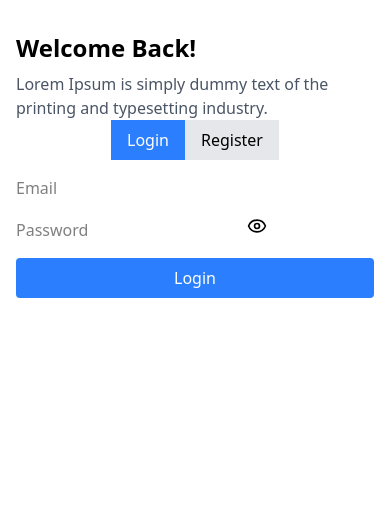
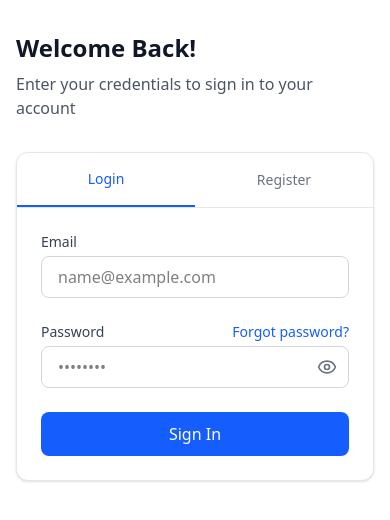
Before and after one commit to shahid123s/SkillSync, a React (Vite) app in the folder frontend/: page /auth in a window 390 px wide. Shown: the top 520 px of the page. Built offline with nearby package versions, Linux system fonts and the light colour scheme.

Commit message:
design of login change

```diff
--- a/frontend/src/components/user/AuthPage/AuthForm.jsx
+++ b/frontend/src/components/user/AuthPage/AuthForm.jsx
@@ -1,14 +1,9 @@
 import { useState } from "react";
 import { useNavigate } from "react-router-dom";
-import { Eye, EyeOff } from "lucide-react";
-import { useDispatch } from "react-redux";
-import { login } from "../../../store/userSlice"; // Redux async thunk for login
-import { axiosInstance } from "../../../utils/axios";
+import { Eye, EyeOff, Loader2 } from "lucide-react";
 
 export default function AuthForm({ isRegister, setIsRegister }) {
   const navigate = useNavigate();
-  const dispatch = useDispatch();
-
   const [formData, setFormData] = useState({
     fullname: "",
     email: "",
@@ -19,12 +14,10 @@ export default function AuthForm({ isRegister, setIsRegister }) {
   const [loading, setLoading] = useState(false);
   const [error, setError] = useState("");
 
-  // Handle input changes
   const handleChange = (e) => {
     setFormData({ ...formData, [e.target.name]: e.target.value });
   };
 
-  // Handle form submission
   const handleSubmit = async (e) => {
     e.preventDefault();
     setLoading(true);
@@ -36,108 +29,149 @@ export default function AuthForm({ isRegister, setIsRegister }) {
       return;
     }
 
+    try {
       if (isRegister) {
-      // Registration process: using direct API call for now.
-      try {
-        const res = await axiosInstance.post("/auth/register", {
-          fullname: formData.fullname,
-          email: formData.email,
-          password: formData.password
-        });
-        if (res.data.success) {
-          setIsRegister(false); // Switch to login mode after registration
+        await new Promise((resolve) => setTimeout(resolve, 1000));
+        setIsRegister(false);
       } else {
-          setError(res.data.message || "Something went wrong");
+        await new Promise((resolve) => setTimeout(resolve, 1000));
+        navigate("/");
       }
     } catch (err) {
-        setError(err.response?.data?.message || "Something went wrong");
+      setError("Authentication failed. Please try again.");
     } finally {
       setLoading(false);
-      }
-    } else {
-      // Login process: using Redux async thunk.
-      try {
-        await dispatch(login({ email: formData.email, password: formData.password })).unwrap();
-        navigate("/"); // Redirect to homepage on successful login
-      } catch (err) {
-        setError(err);
-      } finally {
-        setLoading(false);
-      }
     }
   };
 
   return (
-    <div className="max-w-md mx-auto">
-      {/* Toggle Login/Register */}
-      <div className="flex justify-center mb-4">
+    <div className="bg-white rounded-xl shadow-sm border border-gray-200">
+      <div className="flex border-b border-gray-200">
         <button
-          className={`px-4 py-2 ${!isRegister ? "bg-blue-500 text-white" : "bg-gray-200"}`}
+          className={`flex-1 py-4 text-sm font-medium ${
+            !isRegister
+              ? "text-blue-600 border-b-2 border-blue-600"
+              : "text-gray-500 hover:bg-gray-50"
+          }`}
           onClick={() => setIsRegister(false)}
+          type="button"
         >
           Login
         </button>
         <button
-          className={`px-4 py-2 ${isRegister ? "bg-blue-500 text-white" : "bg-gray-200"}`}
+          className={`flex-1 py-4 text-sm font-medium ${
+            isRegister
+              ? "text-blue-600 border-b-2 border-blue-600"
+              : "text-gray-500 hover:bg-gray-50"
+          }`}
           onClick={() => setIsRegister(true)}
+          type="button"
         >
           Register
         </button>
       </div>
 
-      <form onSubmit={handleSubmit} className="space-y-4">
+      <form onSubmit={handleSubmit} className="p-6 space-y-6">
         {isRegister && (
+          <div>
+            <label className="block text-sm font-medium text-gray-700 mb-1">
+              Full Name
+            </label>
             <input
               type="text"
               name="fullname"
-            placeholder="Full Name"
-            className="input"
+              placeholder="John Doe"
               onChange={handleChange}
+              required
+              className="w-full px-4 py-2 border border-gray-300 rounded-lg focus:ring-2 focus:ring-blue-500 focus:border-blue-500"
             />
+          </div>
         )}
+
+        <div>
+          <label className="block text-sm font-medium text-gray-700 mb-1">
+            Email
+          </label>
           <input
             type="email"
             name="email"
-          placeholder="Email"
-          className="input"
+            placeholder="name@example.com"
             onChange={handleChange}
+            required
+            className="w-full px-4 py-2 border border-gray-300 rounded-lg focus:ring-2 focus:ring-blue-500 focus:border-blue-500"
           />
+        </div>
 
+        <div>
+          <div className="flex justify-between items-center mb-1">
+            <label className="block text-sm font-medium text-gray-700">
+              Password
+            </label>
+            {!isRegister && (
+              <button
+                type="button"
+                className="text-sm text-blue-600 hover:text-blue-800"
+              >
+                Forgot password?
+              </button>
+            )}
+          </div>
           <div className="relative">
             <input
               type={showPassword ? "text" : "password"}
               name="password"
-            placeholder="Password"
-            className="input"
+              placeholder="••••••••"
               onChange={handleChange}
+              required
+              className="w-full px-4 py-2 border border-gray-300 rounded-lg focus:ring-2 focus:ring-blue-500 focus:border-blue-500"
             />
             <button
               type="button"
-            className="eye-icon"
+              className="absolute right-3 top-1/2 -translate-y-1/2 text-gray-500 hover:text-gray-700"
               onClick={() => setShowPassword(!showPassword)}
             >
               {showPassword ? <EyeOff size={20} /> : <Eye size={20} />}
             </button>
           </div>
+        </div>
 
         {isRegister && (
+          <div>
+            <label className="block text-sm font-medium text-gray-700 mb-1">
+              Confirm Password
+            </label>
             <input
               type="password"
               name="confirmPassword"
-            placeholder="Confirm Password"
-            className="input"
+              placeholder="••••••••"
               onChange={handleChange}
+              required
+              className="w-full px-4 py-2 border border-gray-300 rounded-lg focus:ring-2 focus:ring-blue-500 focus:border-blue-500"
             />
+          </div>
         )}
 
-        {error && <p className="text-red-500 text-sm">{error}</p>}
+        {error && (
+          <div className="p-3 bg-red-50 border border-red-200 rounded-lg">
+            <p className="text-sm text-red-600">{error}</p>
+          </div>
+        )}
 
         <button
           type="submit"
-          className="w-full bg-blue-500 text-white py-2 rounded"
+          className="w-full py-2.5 bg-blue-600 hover:bg-blue-700 text-white font-medium rounded-lg transition-colors disabled:opacity-50"
           disabled={loading}
         >
-          {loading ? "Processing..." : isRegister ? "Register" : "Login"}
+          {loading ? (
+            <span className="flex items-center justify-center">
+              <Loader2 className="mr-2 h-5 w-5 animate-spin" />
+              {isRegister ? "Creating account..." : "Signing in..."}
+            </span>
+          ) : isRegister ? (
+            "Create Account"
+          ) : (
+            "Sign In"
+          )}
         </button>
       </form>
     </div>
--- a/frontend/src/pages/user/AuthPage.jsx
+++ b/frontend/src/pages/user/AuthPage.jsx
@@ -3,35 +3,43 @@ import { useLocation } from "react-router-dom";
 import AuthImage from "../../components/user/authPage/AuthImage";
 import AuthForm from "../../components/user/authPage/AuthForm";
 
-export default function AuthPage() {
+export  default function AuthPage() {
   const location = useLocation();
+  const [isRegister, setIsRegister] = useState(false);
 
-  // Get initial value from navigation state or default to false
-  const [isRegister, setIsRegister] = useState(location.state?.isRegister || false);
+  // Set initial auth mode based on route state or URL query
+  useEffect(() => {
+    const searchParams = new URLSearchParams(location.search);
+    const mode = searchParams.get('mode') || location.state?.isRegister;
+    setIsRegister(mode === 'register' || Boolean(mode));
+  }, [location]);
 
-  useEffect(() => {
-    if (location.state?.isRegister !== undefined) {
-      setIsRegister(location.state.isRegister);
-    }
-  }, [location.state]);
+  const authContent = {
+    title: isRegister ? "Create an Account" : "Welcome Back!",
+    description: isRegister
+      ? "Fill in your details to create a new account"
+      : "Enter your credentials to sign in to your account"
+  };
 
   return (
     <div className="flex min-h-screen">
-      {/* Left Side Image */}
       <AuthImage />
 
-      {/* Right Side Form */}
       <div className="flex w-full flex-col px-4 py-8 lg:w-1/2 lg:px-20">
         <div className="mx-auto w-full max-w-md">
-          <h1 className="text-2xl font-semibold">
-            {isRegister ? "Create an Account" : "Welcome Back!"}
-          </h1>
-          <p className="mt-2 text-gray-600">
-            Lorem Ipsum is simply dummy text of the printing and typesetting industry.
-          </p>
+          <div className="mb-8">
+            <h1 className="text-2xl font-semibold text-gray-900">
+              {authContent.title}
+            </h1>
+            <p className="mt-2 text-gray-600">
+              {authContent.description}
+            </p>
+          </div>
 
-          {/* Auth Form Component */}
-          <AuthForm isRegister={isRegister} setIsRegister={setIsRegister} />
+          <AuthForm
+            isRegister={isRegister}
+            setIsRegister={setIsRegister}
+          />
         </div>
       </div>
     </div>
```
Also changed, not shown: frontend/src/components/user/course/MarketingSection.jsx (added, +79 -0 lines). Lines whose indentation alone changed are shown as unchanged.
